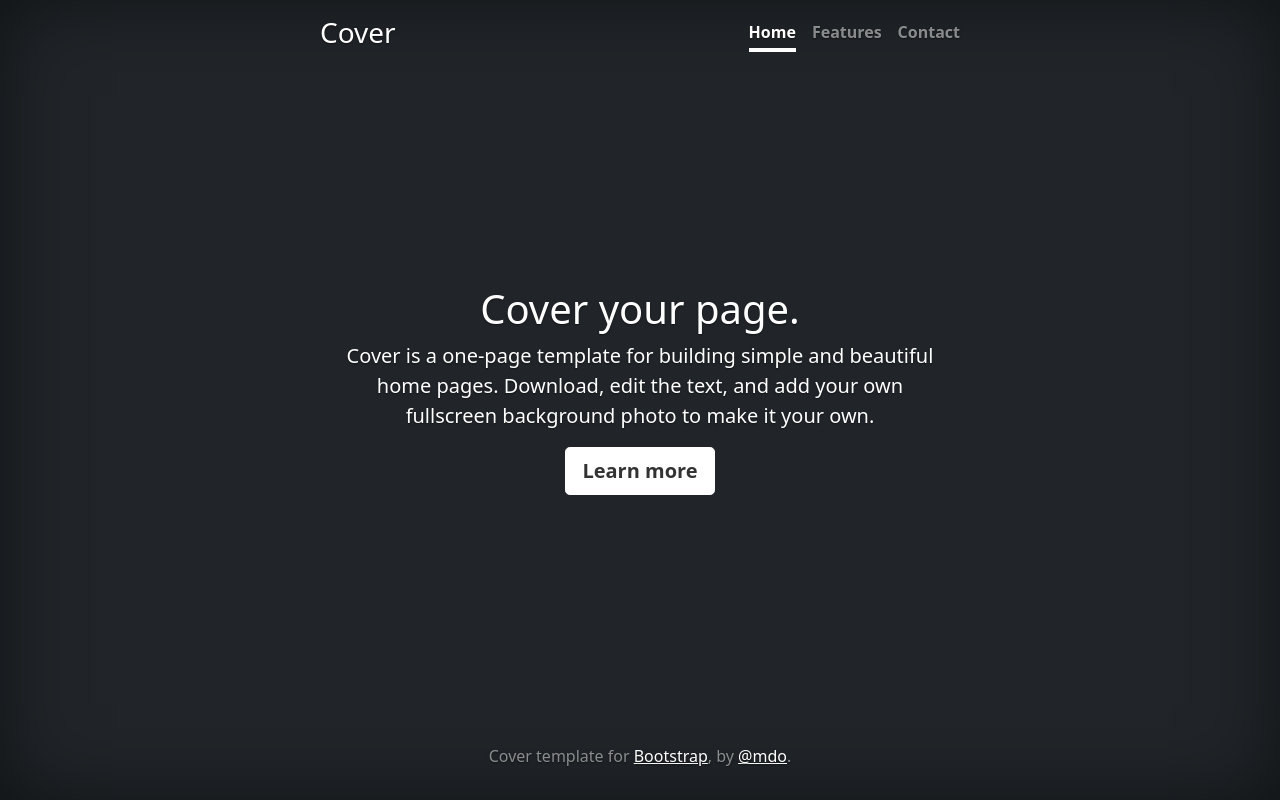
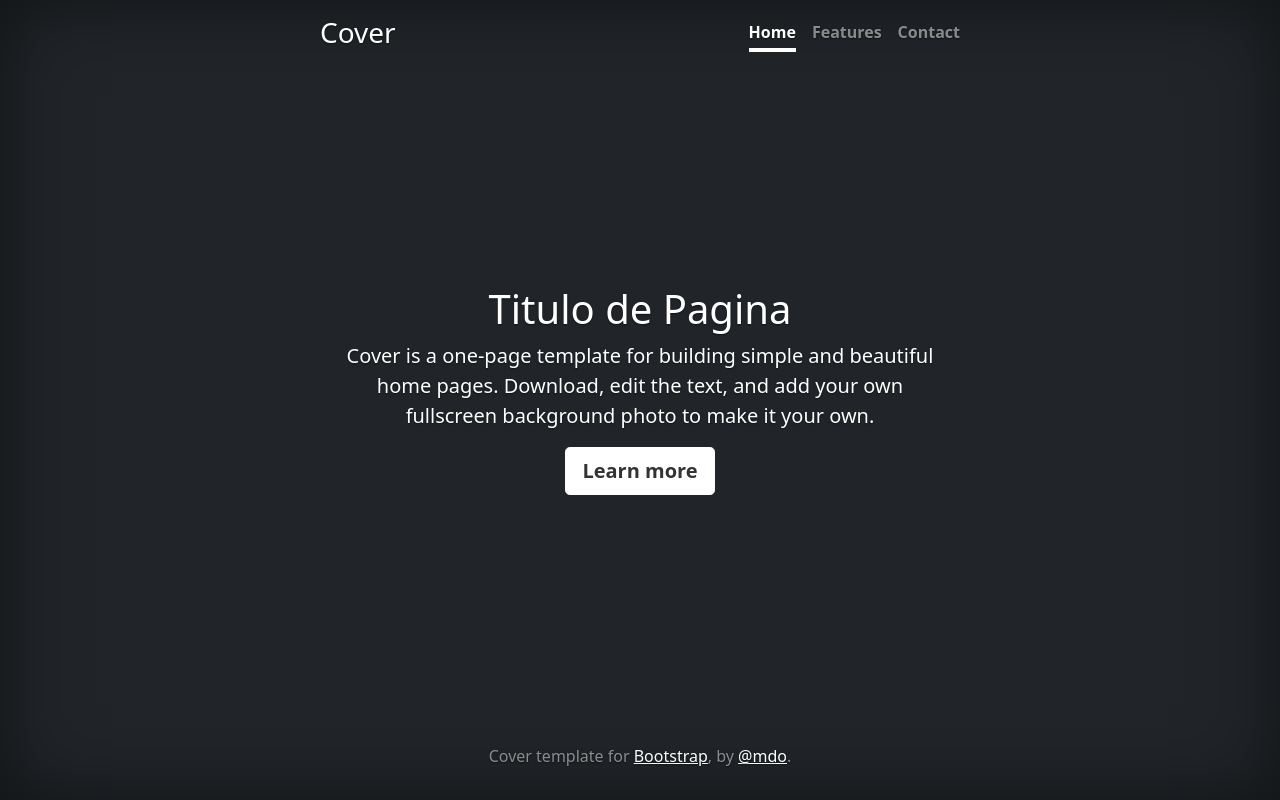
Before and after one commit to albertohdez23/git-work, a plain HTML site: page index.html in a window 1280 px wide. Drawn offline with Linux system fonts and the light colour scheme.

Commit message:
feat: se cambia el titulo del h1 por Titulo de la pagina style: se cambia la clase del titulo

```diff
--- a/index.html
+++ b/index.html
@@ -50,7 +50,7 @@
   </header>
 
   <main class="px-3">
-    <h1>Cover your page.</h1>
+    <h1 class="title">Titulo de Pagina</h1>
     <p class="lead">Cover is a one-page template for building simple and beautiful home pages. Download, edit the text, and add your own fullscreen background photo to make it your own.</p>
     <p class="lead">
       <a href="#" class="btn btn-lg btn-secondary fw-bold border-white bg-white">Learn more</a>
```
